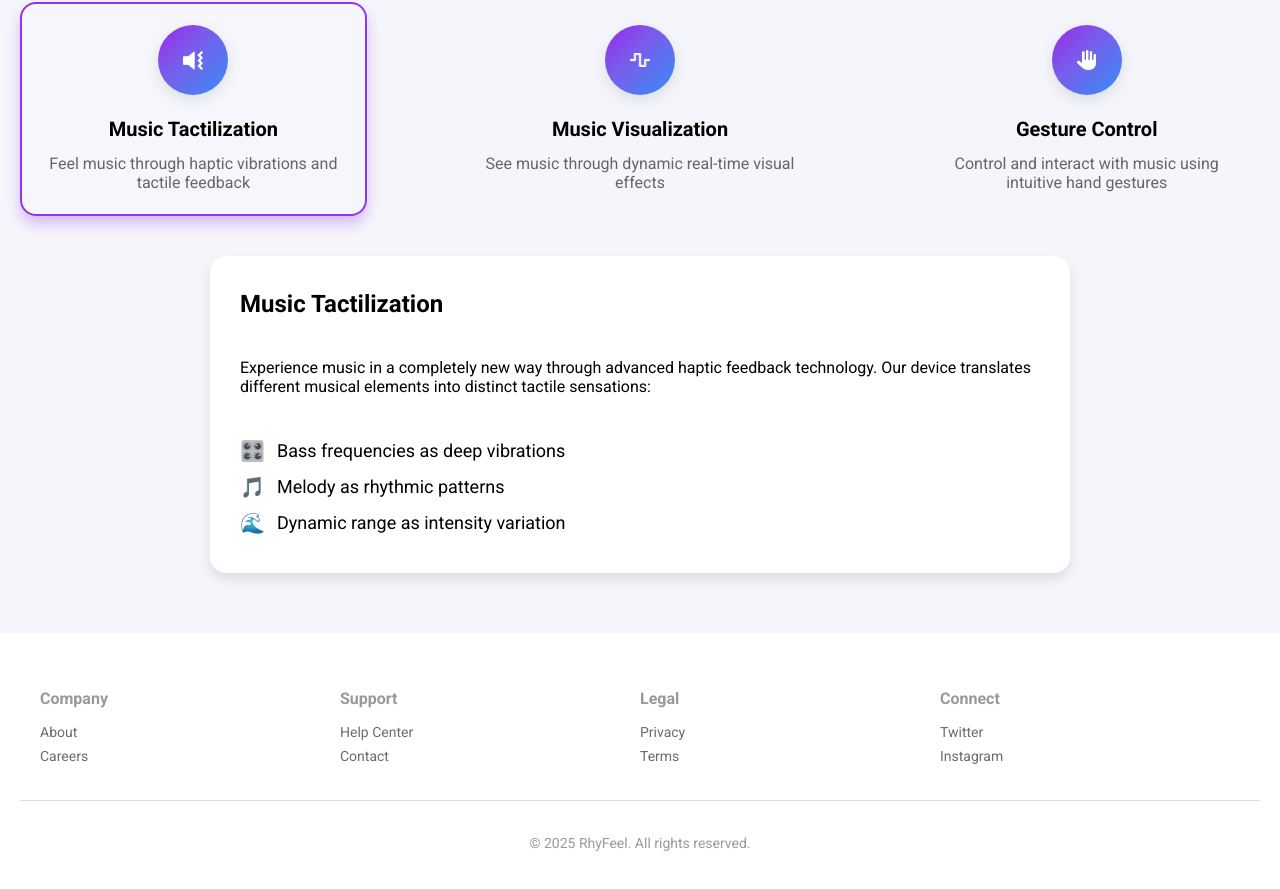
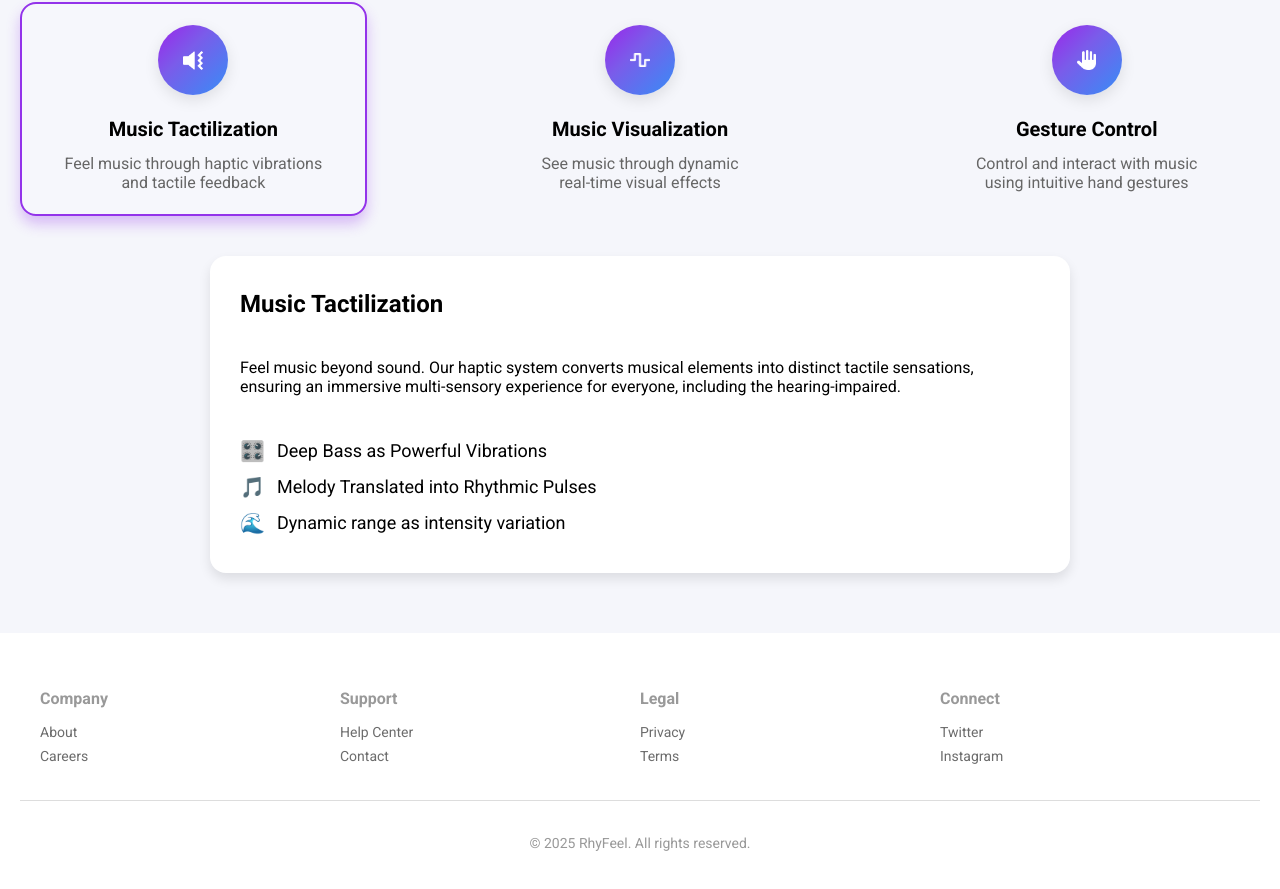
Before and after one commit to it-graduation-project/frontend, a React (Create React App) app: page / in a window 1280 px wide. Shown: the part 1802-2691 px from the top of the page. Built offline with nearby package versions, Linux system fonts and the light colour scheme.

Commit message:
Design: KeyFeatures.js 내용 정리 및 CSS 수정

```diff
--- a/src/components/KeyFeatures.js
+++ b/src/components/KeyFeatures.js
@@ -24,11 +24,13 @@ const features = [
   {
     id: "tactilization",
     title: "Music Tactilization",
-    shortDescription: "Feel music through haptic vibrations and tactile feedback",
-    detailsDescription: "Experience music in a completely new way through advanced haptic feedback technology. Our device translates different musical elements into distinct tactile sensations:",
+    shortDescription: `Feel music through haptic vibrations
+    and tactile feedback`,
+    detailsDescription: `Feel music beyond sound. Our haptic system converts musical elements into distinct tactile sensations,
+    ensuring an immersive multi-sensory experience for everyone, including the hearing-impaired.`,
     details: [
-      { icon: "🎛️", text: "Bass frequencies as deep vibrations" },
-      { icon: "🎵", text: "Melody as rhythmic patterns" },
+      { icon: "🎛️", text: "Deep Bass as Powerful Vibrations" },
+      { icon: "🎵", text: "Melody Translated into Rhythmic Pulses" },
       { icon: "🌊", text: "Dynamic range as intensity variation" },
     ],
     icon: vibrateIconImage,
@@ -36,24 +38,27 @@ const features = [
   {
     id: "visualization",
     title: "Music Visualization",
-    shortDescription: "See music through dynamic real-time visual effects",
-    detailsDescription: "See music through dynamic real-time visual effects that respond to different frequencies and beats, creating an immersive audiovisual experience.",
+    shortDescription: `See music through dynamic
+    real-time visual effects`,
+    detailsDescription: `See the music, not just hear it. Our real-time visual effects transform audio into a dynamic visual landscape, making sound tangible through interactive graphics and animations.`,
     details: [
-      { icon: "🌊", text: "Waveform animations" },
-      { icon: "💡", text: "Color shifts based on tone" },
-      { icon: "⚡", text: "Beat-synchronized effects" },
+      { icon: "🎨", text: "Dynamic Shape & Motion Animations" },
+      { icon: "💡", text: "Customizable Color Effects" },
+      { icon: "⚡", text: "Beat-Synced Visual Effects" },
     ],
     icon: visualizeIconImage,
   },
   {
     id: "gesture",
     title: "Gesture Control",
-    shortDescription: "Control and interact with music using intuitive hand gestures",
-    detailsDescription: "Control and interact with music using intuitive hand gestures. Adjust playback, volume, and effects simply by moving your hands.",
+    shortDescription: `Control and interact with music
+    using intuitive hand gestures`,
+    detailsDescription: `Hands-on control for a smooth experience. Clench your fist to stop, open your palm to play.
+    Watch your movements in real time for a fully interactive experience.`,
     details: [
-      { icon: "✋", text: "Pause & Play with hand motion" },
-      { icon: "🔊", text: "Volume control with swipe" },
-      { icon: "🎛️", text: "Effect modulation via gestures" },
+      { icon: "✋", text: "Seamless Hand-Gesture Interaction" },
+      { icon: "🎧", text: "Play & Pause with a Simple Hand Motion" },
+      { icon: "📸", text: "Effect modulation via gestures" },
     ],
     icon: gestureIconImage,
   },
--- a/src/styles/KeyFeatures.css
+++ b/src/styles/KeyFeatures.css
@@ -92,6 +92,8 @@ h2 {
   transition: all 0.3s ease;
   display: flex;
   flex-direction: column;
+  font-variant-ligatures: none;
+  text-rendering: optimizeLegibility;
 }
 
 .feature-details h3 {
@@ -125,3 +127,11 @@ h2 {
 .feature-details::after {
   display: none;
 }
+
+.feature-details p {
+  white-space: pre-line;
+}
+
+.feature-card p {
+  white-space: pre-line;
+}
```
